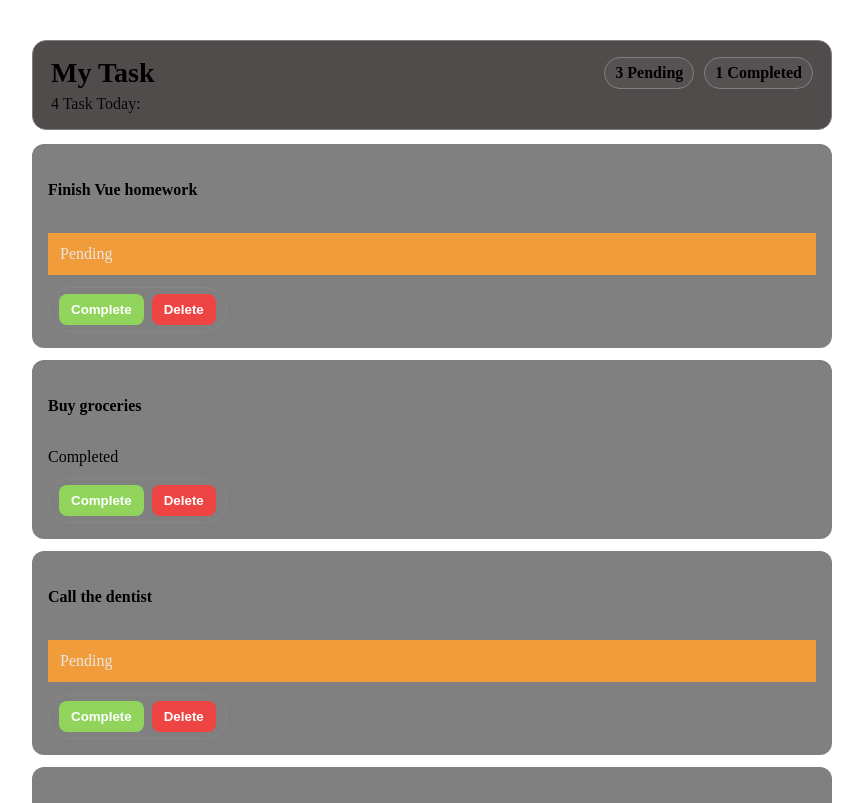
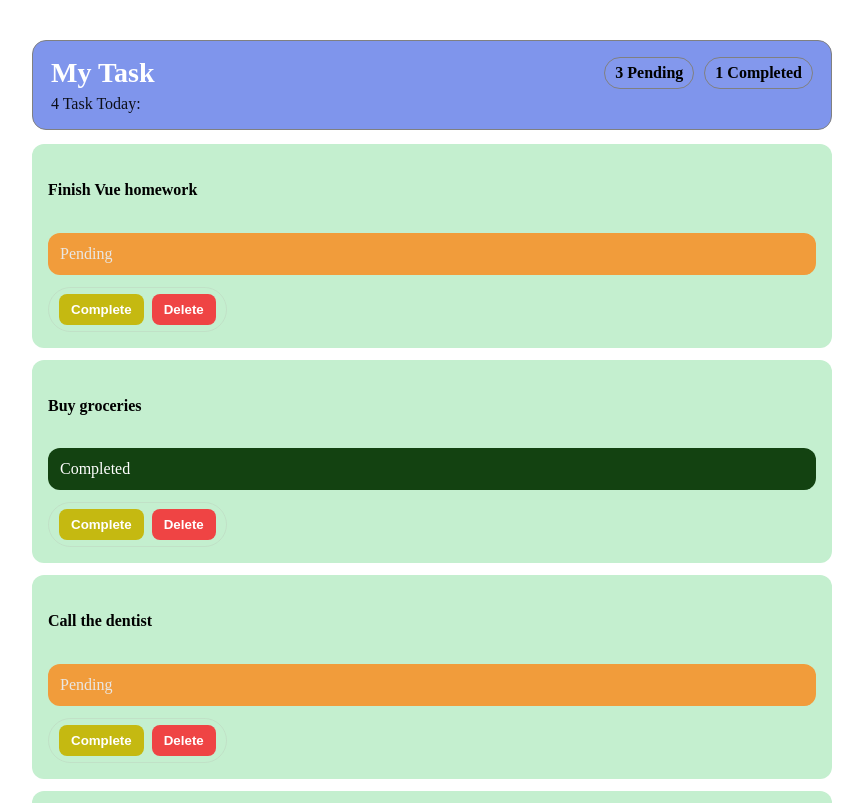
Before and after one commit to himprofessor/VUE-2026-B-MIDTERM-EXAM, a Vue app: page / in a window 1280 px wide. Shown: the top 803 px of the page, without its empty margins (208-1071 px from the left). Built offline with nearby package versions, Linux system fonts and the light colour scheme.

Commit message:
rechange code and style

```diff
--- a/src/App.vue
+++ b/src/App.vue
@@ -4,19 +4,21 @@
   <div class="app">
     <header class="header">
 
+
     <div class="left">
        <h1 class="title">My Task</h1>
        <p class="subtitle">
         {{ tasks.length }}
-        Task Today:
+              Task Today:
        </p>
 
     </div>
 
     <div class="right" aria-hidden="true">
+
       <div class="pill">
-        {{ countPading }}
-        Pending
+           {{ countPading }}
+                  Pending
       </div>
 
       <div class=" pill pill-complete">
@@ -81,8 +83,10 @@ const countComplete= computed(() => {
 
 
 const deleteHandle = (taskId) => {
-  tasks.value = tasks.value.filters(task => task.id !== taskId)
+  // remove the task with matching id
+  tasks.value = tasks.value.filter(task => task.id !== taskId)
 }
+
 
 
 const completeHandle = (taskId) => {
@@ -117,7 +121,7 @@ const completeHandle = (taskId) => {
   padding: 16px 18px;
   border-radius: 14px;
   border: 1px solid gray;
-  background: #514c4c;
+  background: #7f95ec;
 }
 .title {
   margin: 0;
@@ -134,6 +138,10 @@ const completeHandle = (taskId) => {
   gap: 10px;
   flex-wrap: wrap;
   justify-content: flex-end;
+}
+
+h1{
+  color: white;
 }
 
 .pill {
--- a/src/components/BaseCard.vue
+++ b/src/components/BaseCard.vue
@@ -13,10 +13,10 @@
 <style  scoped>
 
 .card{
-    border: 2px gray;
+    border: 2px rgb(246, 214, 214);
     border-radius:  12px;
     padding: 16px;
-    background: gray;
+    background: rgb(196, 239, 207);
 }
 
 </style>
--- a/src/components/TaskCard.vue
+++ b/src/components/TaskCard.vue
@@ -3,18 +3,21 @@
 
     <BaseCard>
             <div class="task-card">
+
                 <h4 class="title"> {{ task.title }}</h4>
 
                 <span class="status" :class="task.completed  ?   'completed': 'pending'">
                         {{ task.completed ? "Completed ": "Pending " }}
                 </span>
 
-
                 <div class="actions">
                     <button class="btn-complete" @click="emitComplete"> Complete</button>
                     <button class="btn-delete" @click="emitDelete"> Delete</button>
+
                 </div>
+
          </div>
+
     </BaseCard>
 
 </template>
@@ -25,6 +28,7 @@ import BaseCard from './BaseCard.vue';
 const emit =defineEmits(['complete', 'delete'])
 
 const props = defineProps ({
+
     task: {
         type: Object,
         required: true,
@@ -36,6 +40,8 @@ const props = defineProps ({
 
 const emitComplete = () => emit('complete',   props.task.id)
 const emitDelete = () => emit('delete',   props.task.id)
+
+
 </script>
 
 <style scoped>
@@ -64,17 +70,20 @@ const emitDelete = () => emit('delete',   props.task.id)
     color: rgb(233, 231, 228);
     background: #f19c3b;
     padding: 12px;
+      border-radius: 12px;
 }
 
-.complete{
-    color: green;
-    background: #1f921b;
+.completed{
+    color: white;
+    background: #134211;
     padding: 12px;
+    border-radius: 12px;
 }
 
 
+
 .btn-complete {
-  background: #90d45c;
+  background: #c5b911;
   color: white;
    border: none;
   border-radius: 8px;
```
Also changed, not shown: src/components/TaskList.vue (+8 -4 lines), 1 other file (tests, documents, lock files or other folders). Lines whose indentation alone changed are shown as unchanged.
